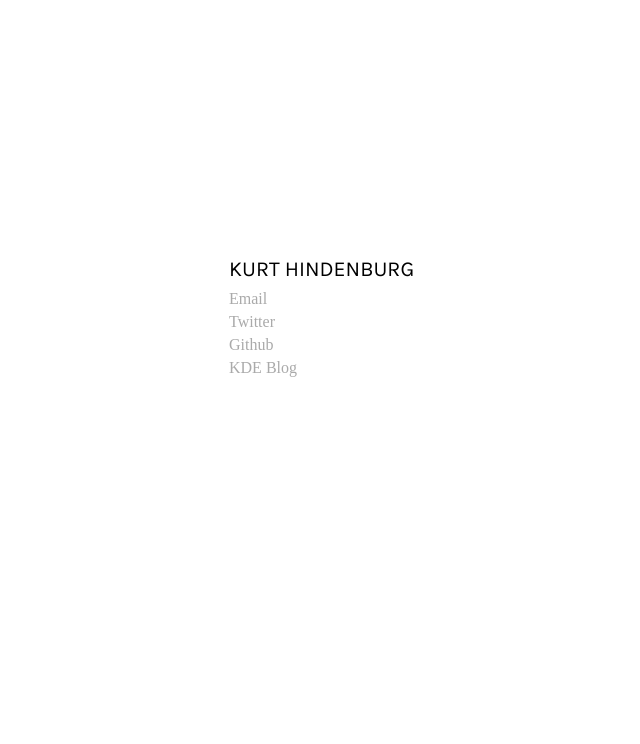
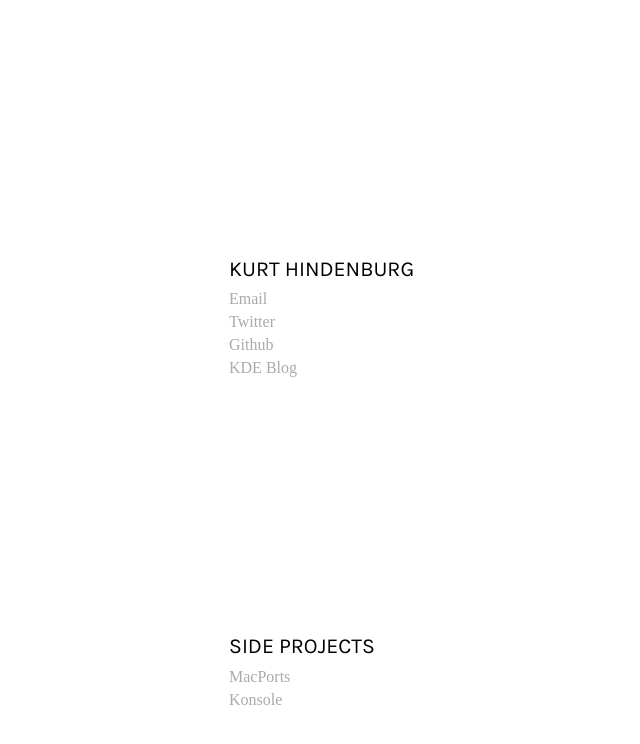
Before and after one commit to kurthindenburg/kurthindenburg.github.io, a Jekyll site: the page built from index.html, in a window 1280 px wide. Shown: the top 744 px of the page, without its empty margins (27-667 px from the left). Built offline with Jekyll 4.4.1, drawn with Linux system fonts in a browser that asks for light colours; Markdown is read by kramdown in place of the engine named in the settings.

Commit message:
Add personal side projects

```diff
--- a/_layouts/default.html
+++ b/_layouts/default.html
@@ -24,6 +24,11 @@
         <a href="https://github.com/kurthindenburg" rel="nofollow">Github</a>
         <a href="http://blogs.kde.org/blogs/khindenburg" rel="nofollow">KDE Blog</a>
      </div>
+    <div id="slant">
+        <h1>Side projects</h1>
+        <a href="https://www.macports.org" rel="nofollow">MacPorts</a>
+        <a href="https://konsole.kde.org" rel="nofollow">Konsole</a>
+     </div>
 
 
     </body>
```
